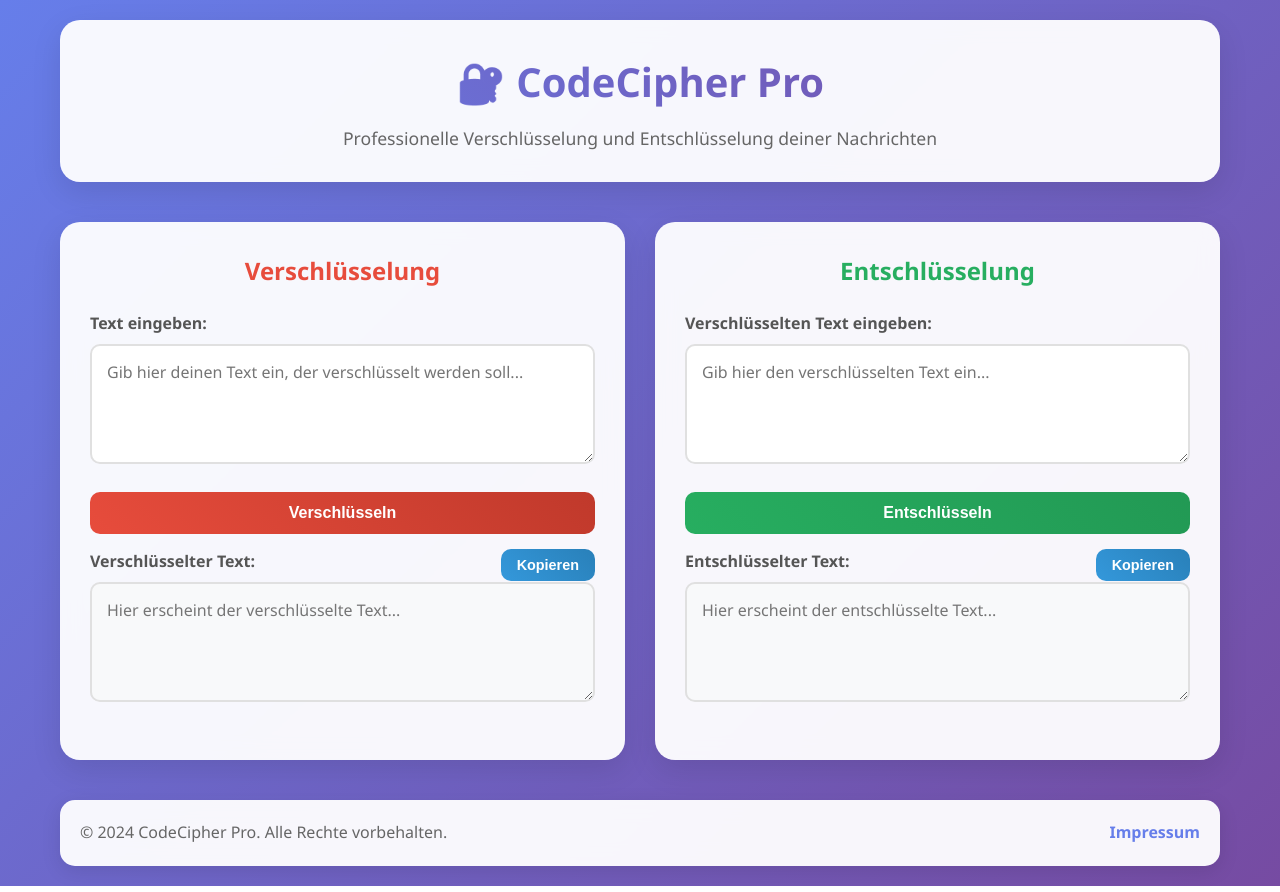
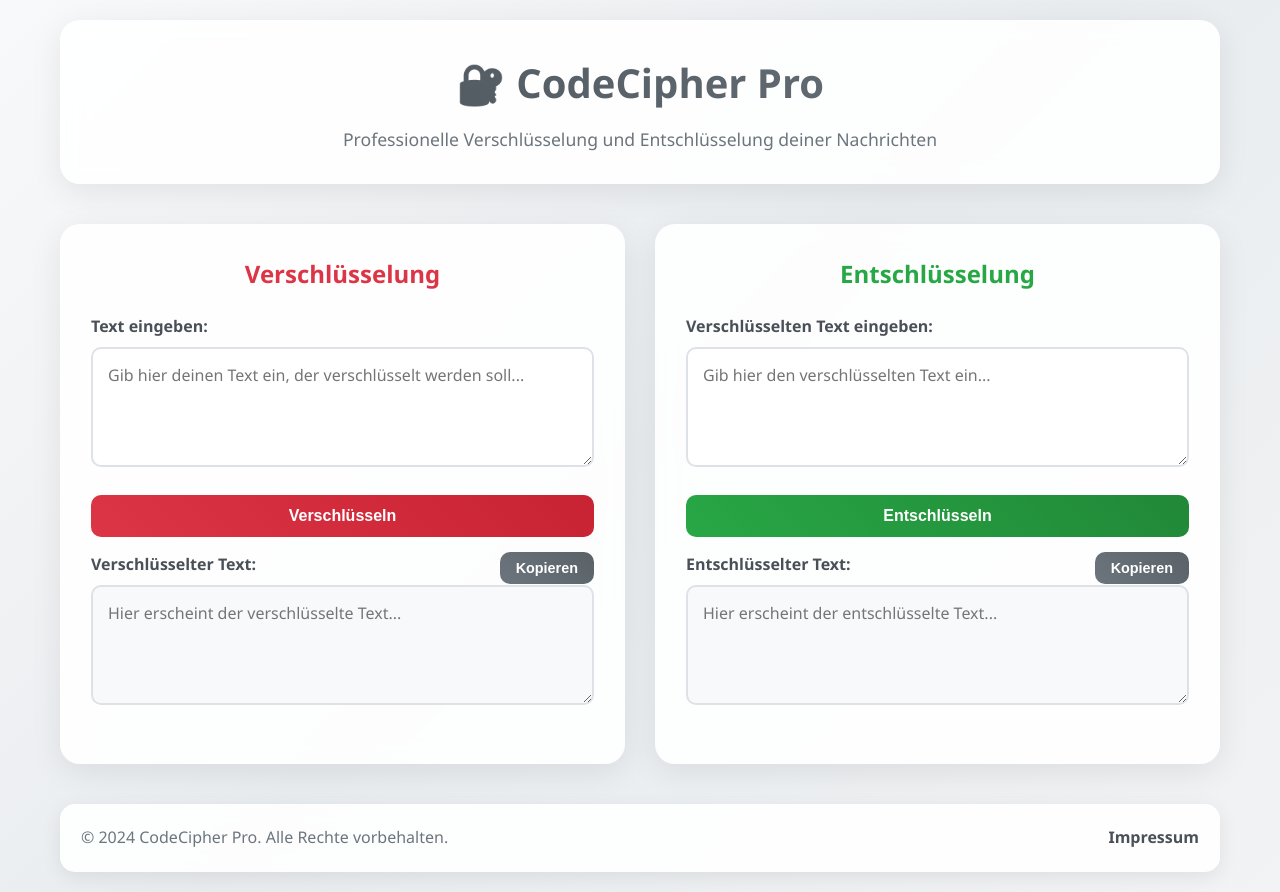
Before and after one commit to Springo08/gemeimsprache-umwandeln, a website: page index.html in a window 1280 px wide. Drawn offline with Linux system fonts and the light colour scheme.

Commit message:
Auto-update: 2025-10-16 00:25:06
Automatische Aktualisierung der Website
- Alle lokalen Änderungen wurden committet
- Deploy wird automatisch auf Netlify ausgelöst

```diff
--- a/index.html
+++ b/index.html
@@ -3,7 +3,7 @@
 <head>
     <meta charset="UTF-8">
     <meta name="viewport" content="width=device-width, initial-scale=1.0">
-    <title>CodeCipher Pro - Auto-Deploy Test</title>
+    <title>CodeCipher Pro - Elegant Grau Design</title>
     <link rel="stylesheet" href="styles.css">
 </head>
 <body>
--- a/styles.css
+++ b/styles.css
@@ -7,8 +7,8 @@
 body {
     font-family: 'Segoe UI', Tahoma, Geneva, Verdana, sans-serif;
     line-height: 1.6;
-    color: #333;
-    background: linear-gradient(135deg, #667eea 0%, #764ba2 100%);
+    color: #2c3e50;
+    background: linear-gradient(135deg, #f8f9fa 0%, #e9ecef 50%, #f1f3f4 100%);
     min-height: 100vh;
 }
 
@@ -24,17 +24,18 @@ body {
 header {
     text-align: center;
     margin-bottom: 40px;
-    background: rgba(255, 255, 255, 0.95);
+    background: rgba(255, 255, 255, 0.9);
     padding: 30px;
     border-radius: 20px;
-    box-shadow: 0 10px 30px rgba(0, 0, 0, 0.1);
+    box-shadow: 0 8px 32px rgba(0, 0, 0, 0.08);
     backdrop-filter: blur(10px);
+    border: 1px solid rgba(255, 255, 255, 0.2);
 }
 
 header h1 {
     font-size: 2.5rem;
     margin-bottom: 10px;
-    background: linear-gradient(45deg, #667eea, #764ba2);
+    background: linear-gradient(45deg, #495057, #6c757d);
     -webkit-background-clip: text;
     -webkit-text-fill-color: transparent;
     background-clip: text;
@@ -42,7 +43,7 @@ header h1 {
 
 header p {
     font-size: 1.1rem;
-    color: #666;
+    color: #6c757d;
 }
 
 main {
@@ -55,34 +56,35 @@ main {
 
 .encryption-section,
 .decryption-section {
-    background: rgba(255, 255, 255, 0.95);
+    background: rgba(255, 255, 255, 0.9);
     padding: 30px;
     border-radius: 20px;
-    box-shadow: 0 10px 30px rgba(0, 0, 0, 0.1);
+    box-shadow: 0 8px 32px rgba(0, 0, 0, 0.08);
     backdrop-filter: blur(10px);
+    border: 1px solid rgba(255, 255, 255, 0.2);
     transition: transform 0.3s ease, box-shadow 0.3s ease;
 }
 
 .encryption-section:hover,
 .decryption-section:hover {
     transform: translateY(-5px);
-    box-shadow: 0 15px 40px rgba(0, 0, 0, 0.15);
+    box-shadow: 0 12px 40px rgba(0, 0, 0, 0.12);
 }
 
 .encryption-section h2,
 .decryption-section h2 {
     margin-bottom: 20px;
-    color: #333;
+    color: #495057;
     font-size: 1.5rem;
     text-align: center;
 }
 
 .encryption-section h2 {
-    color: #e74c3c;
+    color: #dc3545;
 }
 
 .decryption-section h2 {
-    color: #27ae60;
+    color: #28a745;
 }
 
 .input-group,
@@ -106,25 +108,26 @@ label {
     display: block;
     margin-bottom: 8px;
     font-weight: 600;
-    color: #555;
+    color: #495057;
 }
 
 textarea {
     width: 100%;
     min-height: 120px;
     padding: 15px;
-    border: 2px solid #e0e0e0;
+    border: 2px solid #dee2e6;
     border-radius: 10px;
     font-size: 1rem;
     font-family: inherit;
     resize: vertical;
     transition: border-color 0.3s ease, box-shadow 0.3s ease;
+    background-color: #ffffff;
 }
 
 textarea:focus {
     outline: none;
-    border-color: #667eea;
-    box-shadow: 0 0 0 3px rgba(102, 126, 234, 0.1);
+    border-color: #6c757d;
+    box-shadow: 0 0 0 3px rgba(108, 117, 125, 0.1);
 }
 
 textarea[readonly] {
@@ -145,29 +148,29 @@ textarea[readonly] {
 }
 
 .encrypt-btn {
-    background: linear-gradient(45deg, #e74c3c, #c0392b);
+    background: linear-gradient(45deg, #dc3545, #c82333);
     color: white;
 }
 
 .encrypt-btn:hover {
-    background: linear-gradient(45deg, #c0392b, #a93226);
+    background: linear-gradient(45deg, #c82333, #bd2130);
     transform: translateY(-2px);
-    box-shadow: 0 5px 15px rgba(231, 76, 60, 0.3);
+    box-shadow: 0 5px 15px rgba(220, 53, 69, 0.3);
 }
 
 .decrypt-btn {
-    background: linear-gradient(45deg, #27ae60, #229954);
+    background: linear-gradient(45deg, #28a745, #218838);
     color: white;
 }
 
 .decrypt-btn:hover {
-    background: linear-gradient(45deg, #229954, #1e8449);
+    background: linear-gradient(45deg, #218838, #1e7e34);
     transform: translateY(-2px);
-    box-shadow: 0 5px 15px rgba(39, 174, 96, 0.3);
+    box-shadow: 0 5px 15px rgba(40, 167, 69, 0.3);
 }
 
 .copy-btn {
-    background: linear-gradient(45deg, #3498db, #2980b9);
+    background: linear-gradient(45deg, #6c757d, #5a6268);
     color: white;
     padding: 8px 16px;
     font-size: 0.9rem;
@@ -177,9 +180,9 @@ textarea[readonly] {
 }
 
 .copy-btn:hover {
-    background: linear-gradient(45deg, #2980b9, #1f618d);
+    background: linear-gradient(45deg, #5a6268, #495057);
     transform: translateY(-1px);
-    box-shadow: 0 3px 10px rgba(52, 152, 219, 0.3);
+    box-shadow: 0 3px 10px rgba(108, 117, 125, 0.3);
 }
 
 .output-group {
@@ -194,11 +197,12 @@ textarea[readonly] {
 }
 
 footer {
-    background: rgba(255, 255, 255, 0.95);
+    background: rgba(255, 255, 255, 0.9);
     padding: 20px;
     border-radius: 15px;
-    box-shadow: 0 5px 20px rgba(0, 0, 0, 0.1);
+    box-shadow: 0 5px 20px rgba(0, 0, 0, 0.08);
     backdrop-filter: blur(10px);
+    border: 1px solid rgba(255, 255, 255, 0.2);
 }
 
 .footer-content {
@@ -210,19 +214,19 @@ footer {
 }
 
 .footer-content p {
-    color: #666;
+    color: #6c757d;
     margin: 0;
 }
 
 footer nav a {
-    color: #667eea;
+    color: #495057;
     text-decoration: none;
     font-weight: 600;
     transition: color 0.3s ease;
 }
 
 footer nav a:hover {
-    color: #764ba2;
+    color: #212529;
 }
 
 /* Responsive Design */
@@ -273,7 +277,7 @@ footer nav a:hover {
     top: -35px;
     left: 50%;
     transform: translateX(-50%);
-    background: #333;
+    background: #495057;
     color: white;
     padding: 5px 10px;
     border-radius: 5px;
```
